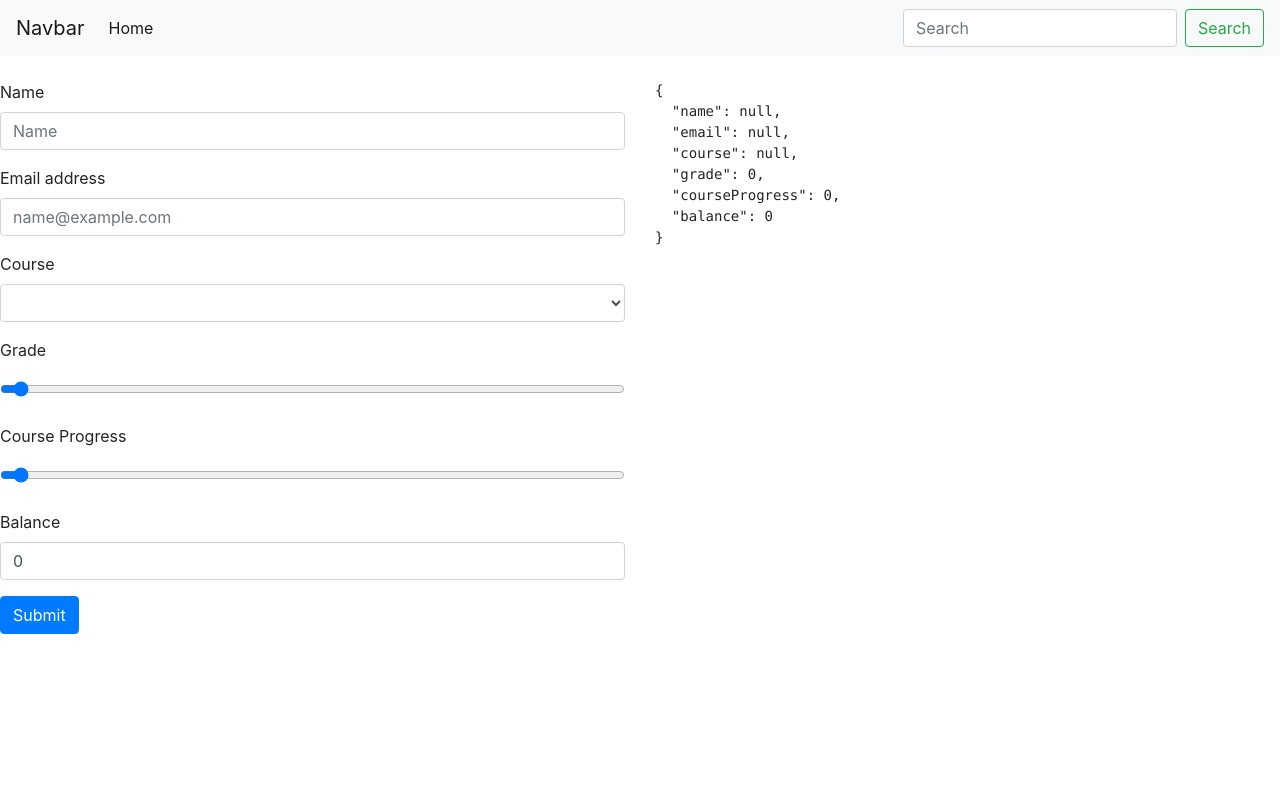
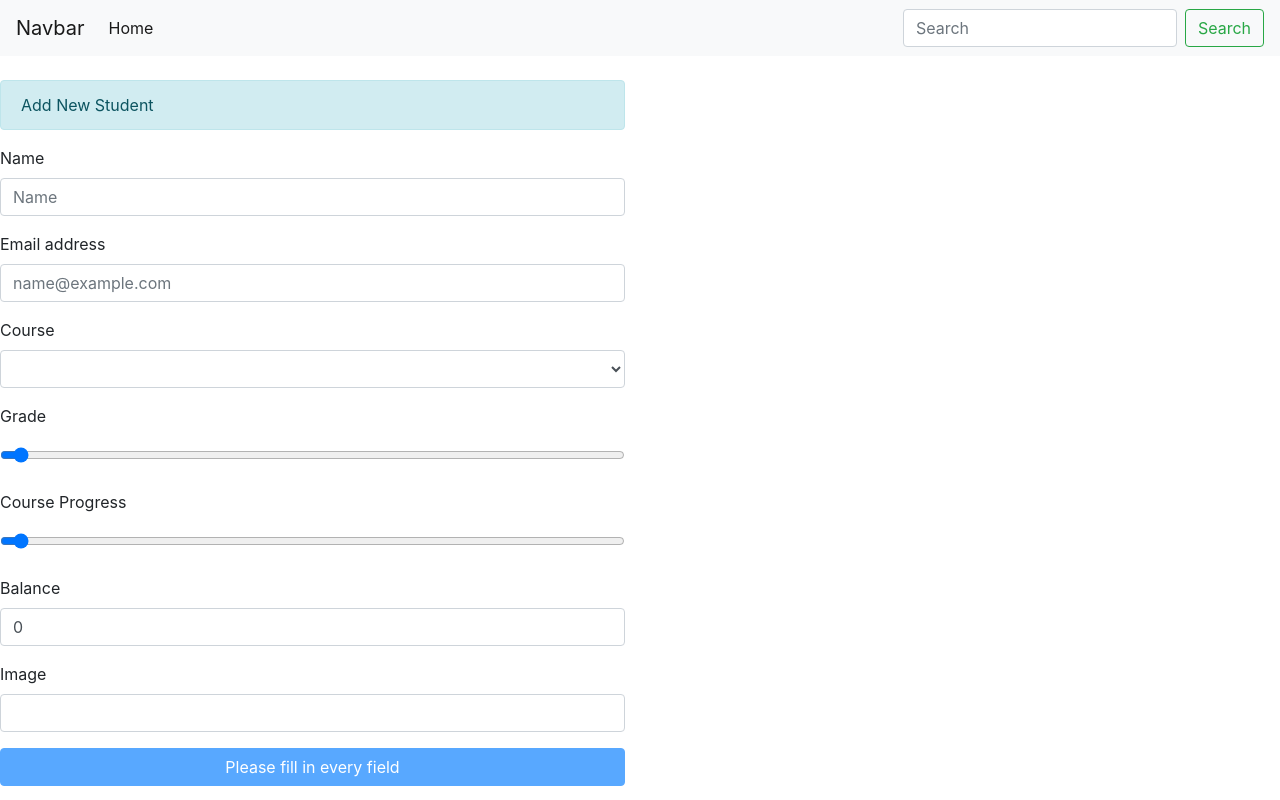
Before and after one commit to Michal0583252668/verint-app, an Angular app: page / in a window 1280 px wide. Built offline with nearby package versions, Linux system fonts and the light colour scheme.

Commit message:
Validators & Custom Validators

```diff
--- a/src/app/add-student/add-student.component.html
+++ b/src/app/add-student/add-student.component.html
@@ -1,5 +1,8 @@
 <div class="row">
-    <div class="col-md-6">
+  <div class="col-md-6">
+    <div class="alert alert-info" role="alert">
+      Add New Student
+    </div>
       <form [formGroup]="addForm" (ngSubmit)="addNewStudent()" novalidate>
         <div class="form-group">
           <label for="sname">Name</label>
@@ -32,16 +35,22 @@
             <div class="text-danger" *ngIf="email.errors.pattern">
               Invalid email
             </div>
+            <div class="text-danger" *ngIf="email.errors.domainEmail">
+              {{ email.errors.domainEmail }}
+            </div>
           </div>
         </div>
         <div class="form-group">
           <label for="scourse">Course</label>
           <select class="form-control" id="scourse" formControlName="course">
             <option value="">Select</option>
-            <option value="Angular">Angular</option>
-            <option value="Java">Java</option>
-            <option value="C#">C#</option>
+            <option *ngFor="let course of courses" value="{{course}}">{{course}}</option>
           </select>
+          <div *ngIf="course.dirty && course.invalid">
+            <div class="text-danger" *ngIf="course.errors.required">
+                Please select a course
+            </div>
+          </div>
         </div>
         <div class="form-group">
           <label for="sgrade">Grade</label>
@@ -57,11 +66,24 @@
           <label for="sbalance">Balance</label>
           <input type="number" class="form-control" id="sprogress" min="-10000" max="10000"
           formControlName="balance">
+          <div *ngIf="balance.dirty && balance.invalid">
+            <div class="text-danger" *ngIf="balance.errors.required">
+              Balance is required
+            </div>
+          </div>
         </div>
-        <button type="submit" class="btn btn-primary">Submit</button>
+        <div class="form-group">
+          <label for="simage">Image</label>
+          <input type="text" class="form-control" id="simage"
+          formControlName="image">
+        </div>
+        <button type="submit" class="btn btn-primary btn-block"
+          [disabled]="addForm.invalid">
+          {{ addForm.valid ? 'Submit' : 'Please fill in every field' }}
+      </button>
       </form>
     </div>
-    <div class="col-md-4">
+    <!-- <div class="col-md-4">
       <pre>{{ addForm.value | json }} </pre>
-    </div>
+    </div> -->
 </div>
--- a/src/app/add-student/add-student.component.ts
+++ b/src/app/add-student/add-student.component.ts
@@ -1,27 +1,38 @@
-import { Component, OnInit } from '@angular/core';
+import { Courses } from './../models/student';
+import { Component } from '@angular/core';
 import { FormGroup, FormControl, Validators } from '@angular/forms';
+import { VerintValidators } from '../models/validators/VerintValidators';
 
 @Component({
   selector: 'app-add-student',
   templateUrl: './add-student.component.html',
   styleUrls: ['./add-student.component.css']
 })
-export class AddStudentComponent implements OnInit {
+export class AddStudentComponent {
 
   addForm:FormGroup;
 
   get name() { return this.addForm.controls.name; }
   get email() { return this.addForm.controls.email; }
+  get course() { return this.addForm.controls.course; }
+  get balance() { return this.addForm.controls.balance; }
+
+  courses:string[];
 
   constructor() {
     this.addForm = new FormGroup({
       name: new FormControl(null, [Validators.required, Validators.minLength(3)]),
-      email: new FormControl(null, [Validators.required, Validators.pattern(/^\S+@\S+$/)]),
+      email: new FormControl(null,
+          [Validators.required, Validators.pattern(/^\S+@\S+$/),
+            VerintValidators.domainEmailValidator('gmail') ]),
       course: new FormControl(null, Validators.required),
-      grade: new FormControl(0, Validators.required),
-      courseProgress: new FormControl(0, Validators.required),
+      grade: new FormControl(0, [Validators.required, Validators.min(0), Validators.max(100)]),
+      courseProgress: new FormControl(0, [Validators.required, Validators.min(0), Validators.max(100)]),
       balance: new FormControl(0, Validators.required),
+      image: new FormControl(null)
     });
+
+    this.courses = Object.values(Courses).filter(v => typeof v !== 'number');
   }
 
   addNewStudent(){
@@ -31,8 +42,4 @@ export class AddStudentComponent implements OnInit {
       console.log('Form not valid');
     }
   }
-
-  ngOnInit() {
-  }
-
 }
--- a/src/app/models/student.ts
+++ b/src/app/models/student.ts
@@ -9,3 +9,11 @@ export class Student {
         public image = 'http://thefuturegraduate.com/wp-content/uploads/2017/02/2.jpg'
     ){}
 }
+
+export enum Courses {
+    'Angular',
+    'Java',
+    'C#',
+    'C++',
+    'PHP'
+}
--- /dev/null
+++ b/src/app/models/validators/VerintValidators.ts
@@ -0,0 +1,21 @@
+import { AbstractControl, ValidationErrors } from "@angular/forms";
+
+export class VerintValidators {
+    static domainEmailValidator(domain:string) {
+        return (control:AbstractControl): ValidationErrors | null => {
+            const value:string = control.value;
+
+            if(!value) return null;
+
+            const [before, after] = value.split('@');
+
+            if(after && !after.toLowerCase().includes(domain)){
+            return {
+                'domainEmail' : `Email must be in ${domain} domain`
+            }
+            }
+
+            return null;
+        }
+    }
+}
```
